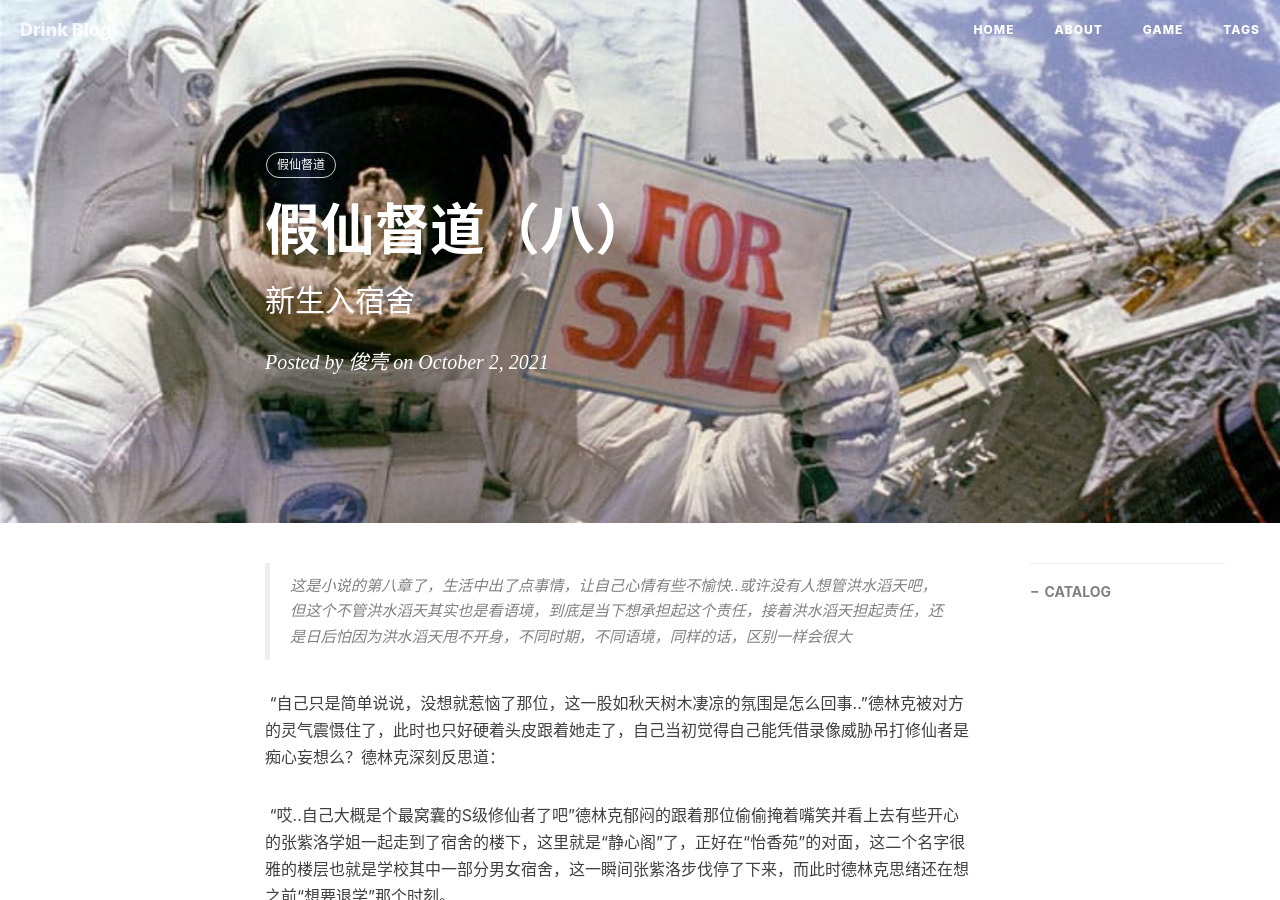
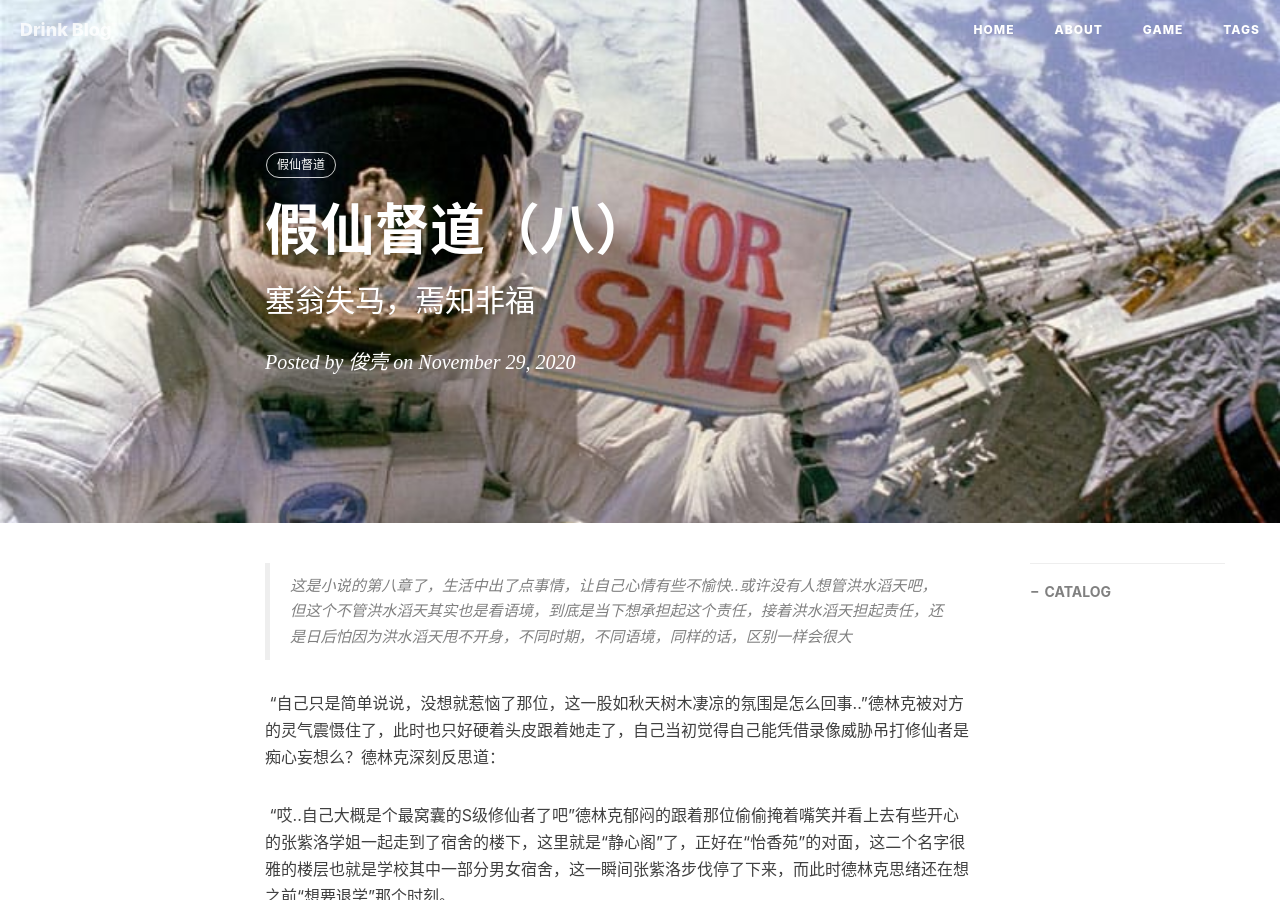
Before and after one commit to Drinkwang/jekyll2, a Jekyll site: the page built from _posts/2021-10-02-FakeGodOverseers-8.md, in a window 1280 px wide and 900 px high. Built offline with Jekyll 4.4.1, drawn with Linux system fonts in a browser that asks for light colours; nearby versions of some CDN libraries; comment, search, counter and statistics services are not loaded.

Commit message:
git push 3

```diff
--- a/_posts/2021-10-02-FakeGodOverseers-8.md
+++ b/_posts/2021-10-02-FakeGodOverseers-8.md
@@ -1,14 +1,16 @@
 ---
 layout:     post
 title:      假仙督道（八）
-subtitle:	新生入宿舍
-date:       2021-10-02
+subtitle:	塞翁失马，焉知非福
+date:       2020-11-29
 author:     俊壳
 header-img: img/post-sample-image.jpg
 catalog: true
 tags:
     - 假仙督道
 ---
+
+
 
 
 > 这是小说的第八章了，生活中出了点事情，让自己心情有些不愉快..或许没有人想管洪水滔天吧，但这个不管洪水滔天其实也是看语境，到底是当下想承担起这个责任，接着洪水滔天担起责任，还是日后怕因为洪水滔天甩不开身，不同时期，不同语境，同样的话，区别一样会很大
```
